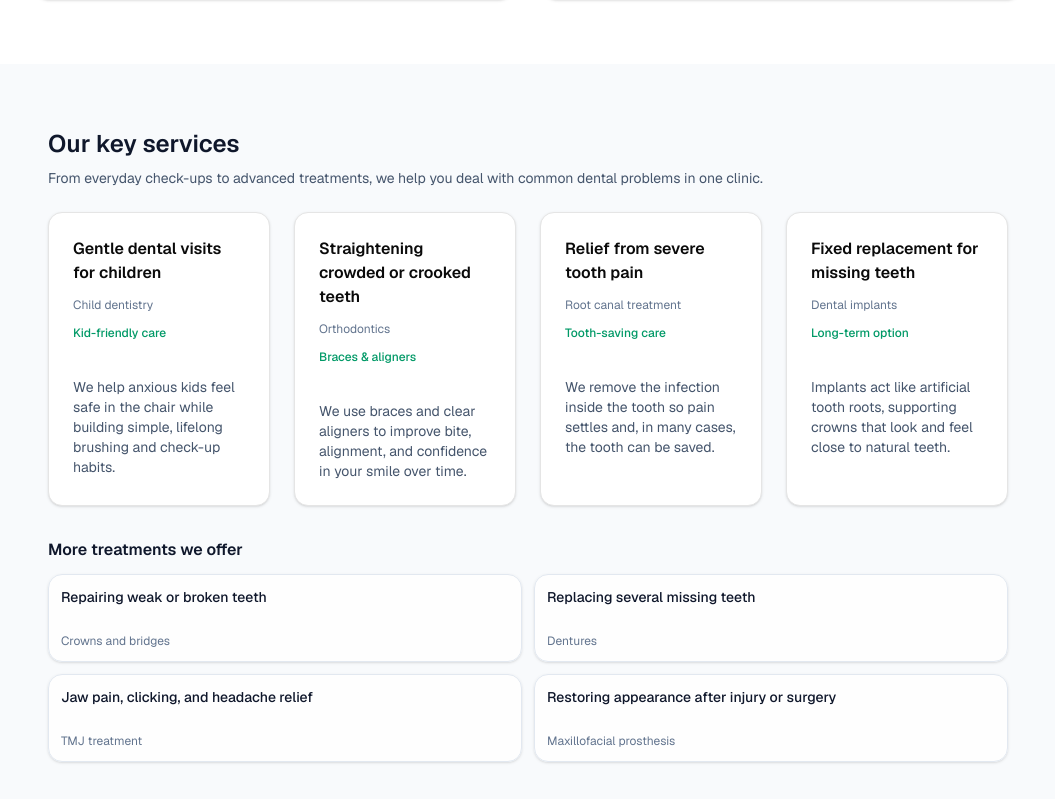
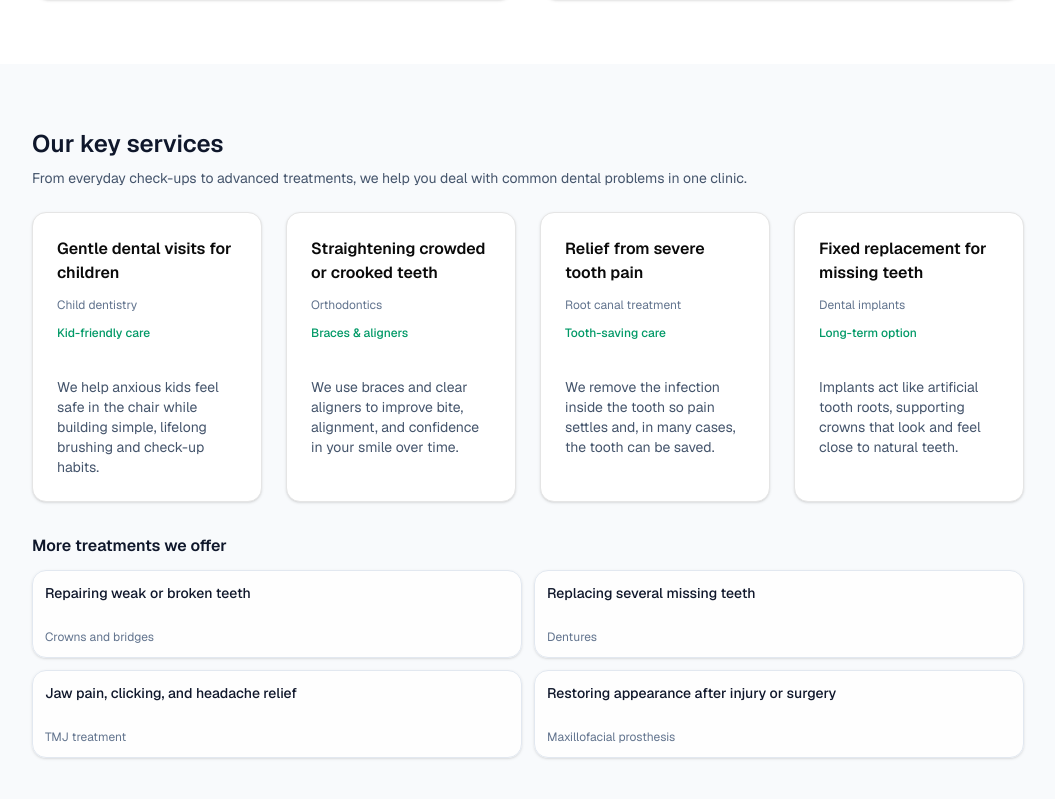
Before and after one commit to fooorrrceee/rr-dental-flip, a Next.js app in the folder landing-course/: page / in a window 1280 px wide. Shown: the part 1061-1860 px from the top of the page, without its empty margins (112-1167 px from the left). Built offline with nearby package versions, Linux system fonts and the light colour scheme.

Commit message:
remove old div containing children of Section.tsx element in ServicesSection

```diff
--- a/landing-course/app/components/ServicesSection.tsx
+++ b/landing-course/app/components/ServicesSection.tsx
@@ -28,7 +28,6 @@ export function ServicesSection({ title, intro, services }: ServicesSectionProps
       background="muted"
       paddingY="normal"
     >
-      <div className="mx-auto max-w-5xl px-4">
       <h2
         id="services-heading"
         className="text-2xl font-semibold text-slate-900"
@@ -88,7 +87,6 @@ export function ServicesSection({ title, intro, services }: ServicesSectionProps
           </ul>
         </div>
       )}
-      </div>
     </Section>
   );
 }
```
Lines whose indentation alone changed are shown as unchanged.
